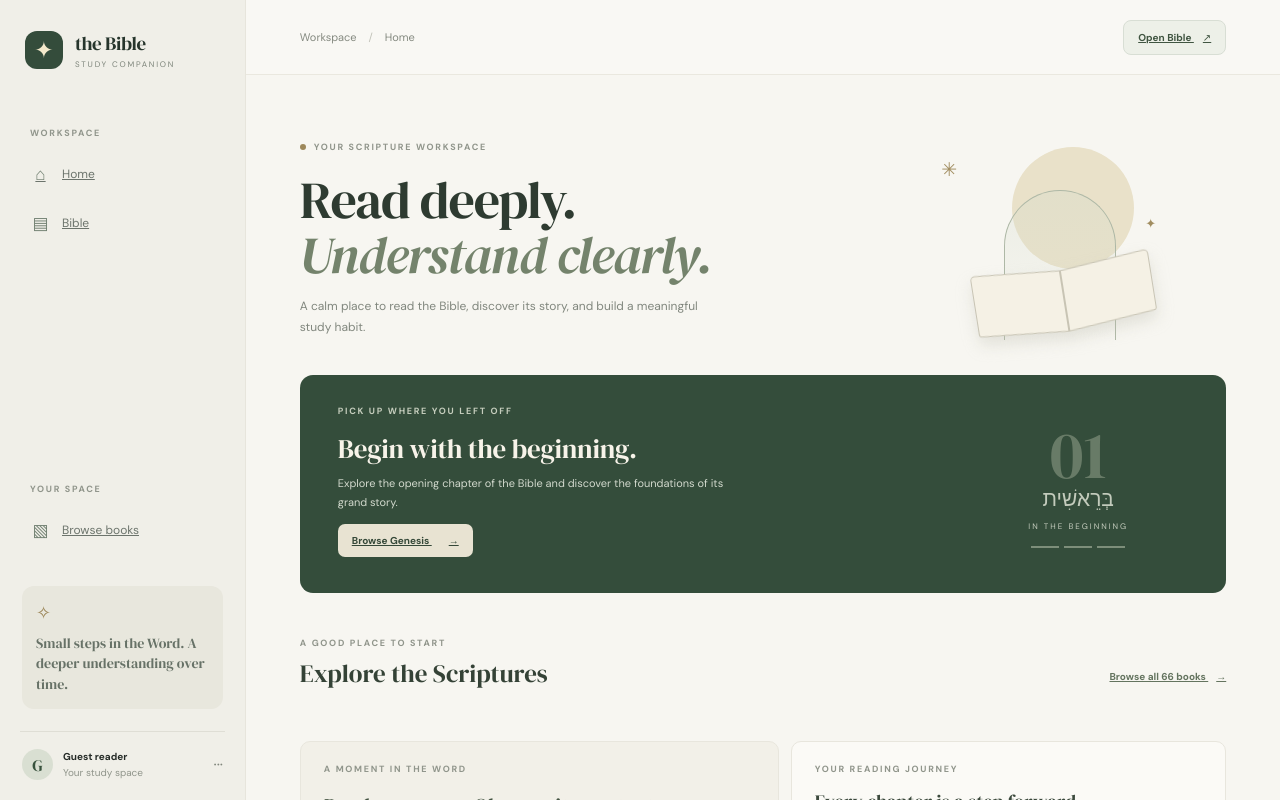
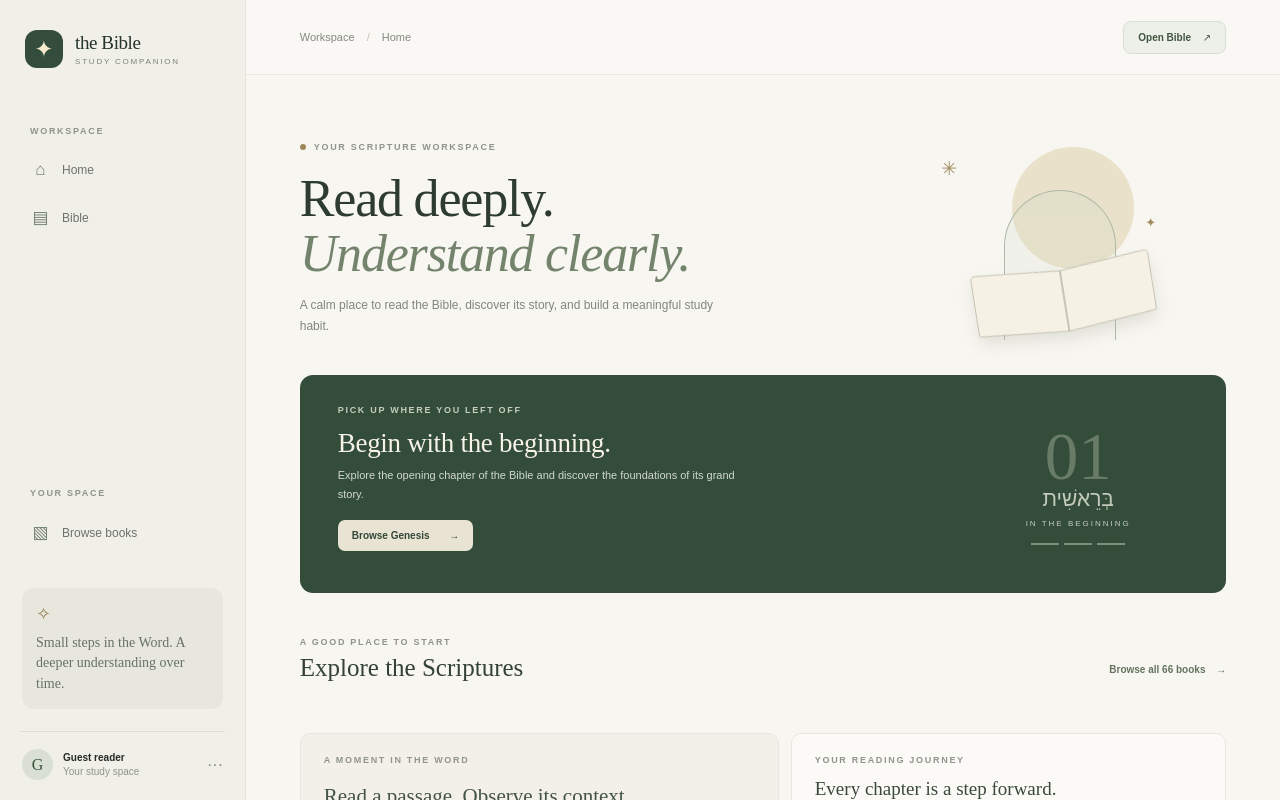
Before and after one commit to leenusdarnal/bible-study, a SvelteKit app: page / in a window 1280 px wide. Shown: the top 800 px of the page. Built offline with nearby package versions, Linux system fonts and the light colour scheme.

Commit message:
Remove external font import and improve link presentation

```diff
--- a/src/app.css
+++ b/src/app.css
@@ -1,9 +1,9 @@
-@import url('https://fonts.googleapis.com/css2?family=DM+Sans:wght@400;500;600;700&family=DM+Serif+Display:ital@0;1&display=swap');
+/* System font stack keeps the first load fast and works offline. */
 
-:root{font-family:'DM Sans',sans-serif;color:#252b27;background:#f7f6f1;font-synthesis:none;text-rendering:optimizeLegibility}
+:root{font-family:Arial,Helvetica,sans-serif;color:#252b27;background:#f7f6f1;font-synthesis:none;text-rendering:optimizeLegibility}
 *{box-sizing:border-box}
 body{margin:0;min-width:320px}
-button,a{font:inherit}
+button,a{font:inherit}a{text-decoration:none}
 button{cursor:pointer}
 .app-shell{min-height:100vh}
 .sidebar{position:fixed;inset:0 auto 0 0;width:246px;background:#f0efe8;border-right:1px solid #e7e5dc;padding:30px 20px 20px;display:flex;flex-direction:column;z-index:5}
@@ -14,7 +14,7 @@ button{cursor:pointer}
 .side-label,.eyebrow{font-size:9px;letter-spacing:1.7px;font-weight:700;color:#90958b}
 .side-label{margin:0 0 13px 10px}
 .sidebar nav{display:grid;gap:5px}
-.nav-item{border:0;background:transparent;color:#6c746c;text-align:left;border-radius:9px;padding:11px 12px;display:flex;align-items:center;gap:13px;font-size:12px}
+.nav-item{display:flex;text-decoration:none;border:0;background:transparent;color:#6c746c;text-align:left;border-radius:9px;padding:11px 12px;display:flex;align-items:center;gap:13px;font-size:12px}
 .nav-item.active{background:#e2e7dc;color:#304a37;font-weight:700}
 .nav-symbol{width:17px;text-align:center;font-size:17px;color:#718071}
 .sidebar-bottom{margin-top:auto}
@@ -50,7 +50,7 @@ h1 em{color:#74836c;font-weight:400}
 .eyebrow.light{color:#c5cdbd}
 .continue-card h2{font-family:'DM Serif Display',serif;font-weight:400;font-size:27px;margin:13px 0 7px;letter-spacing:-.3px}
 .continue-card p{font-size:11px;line-height:1.7;color:#d2d9cd;max-width:410px;margin:0 0 17px}
-.primary-button{border:0;border-radius:7px;background:#e8e3d2;color:#354838;padding:10px 14px;font-size:10px;font-weight:700}
+.primary-button{display:inline-block;text-decoration:none;border:0;border-radius:7px;background:#e8e3d2;color:#354838;padding:10px 14px;font-size:10px;font-weight:700}
 .primary-button span{padding-left:17px}
 .verse-art{width:220px;position:relative;display:flex;flex-direction:column;align-items:center;justify-content:center;color:#d8ddcf;opacity:.88}
 .verse-number{font-family:'DM Serif Display',serif;font-size:67px;line-height:1;color:#70826e}
@@ -59,9 +59,9 @@ h1 em{color:#74836c;font-weight:400}
 .section-block{margin-top:44px}
 .section-heading{display:flex;justify-content:space-between;align-items:end;margin-bottom:17px}
 .section-heading h2{font-family:'DM Serif Display',serif;font-size:25px;font-weight:400;margin:7px 0 0;color:#344236}
-.text-link{border:0;background:transparent;color:#64745f;font-size:10px;font-weight:700;padding:7px 0}.text-link span{margin-left:8px}
+.text-link{display:inline-block;text-decoration:none;border:0;background:transparent;color:#64745f;font-size:10px;font-weight:700;padding:7px 0}.text-link span{margin-left:8px}
 .book-grid{display:grid;grid-template-columns:repeat(3,1fr);gap:10px}
-.book-card{border:1px solid #e9e7de;background:#fbfaf6;border-radius:9px;padding:15px;text-align:left;position:relative;min-height:92px;transition:transform .18s,border-color .18s}
+.book-card{display:block;text-decoration:none;color:inherit;border:1px solid #e9e7de;background:#fbfaf6;border-radius:9px;padding:15px;text-align:left;position:relative;min-height:92px;transition:transform .18s,border-color .18s}
 .book-card:hover{transform:translateY(-2px);border-color:#b9c3b3}
 .book-index{display:block;color:#b0aa95;font-size:9px;letter-spacing:1px;margin-bottom:8px}
 .book-name{display:block;font-family:'DM Serif Display',serif;font-size:17px;color:#39483a}
```
